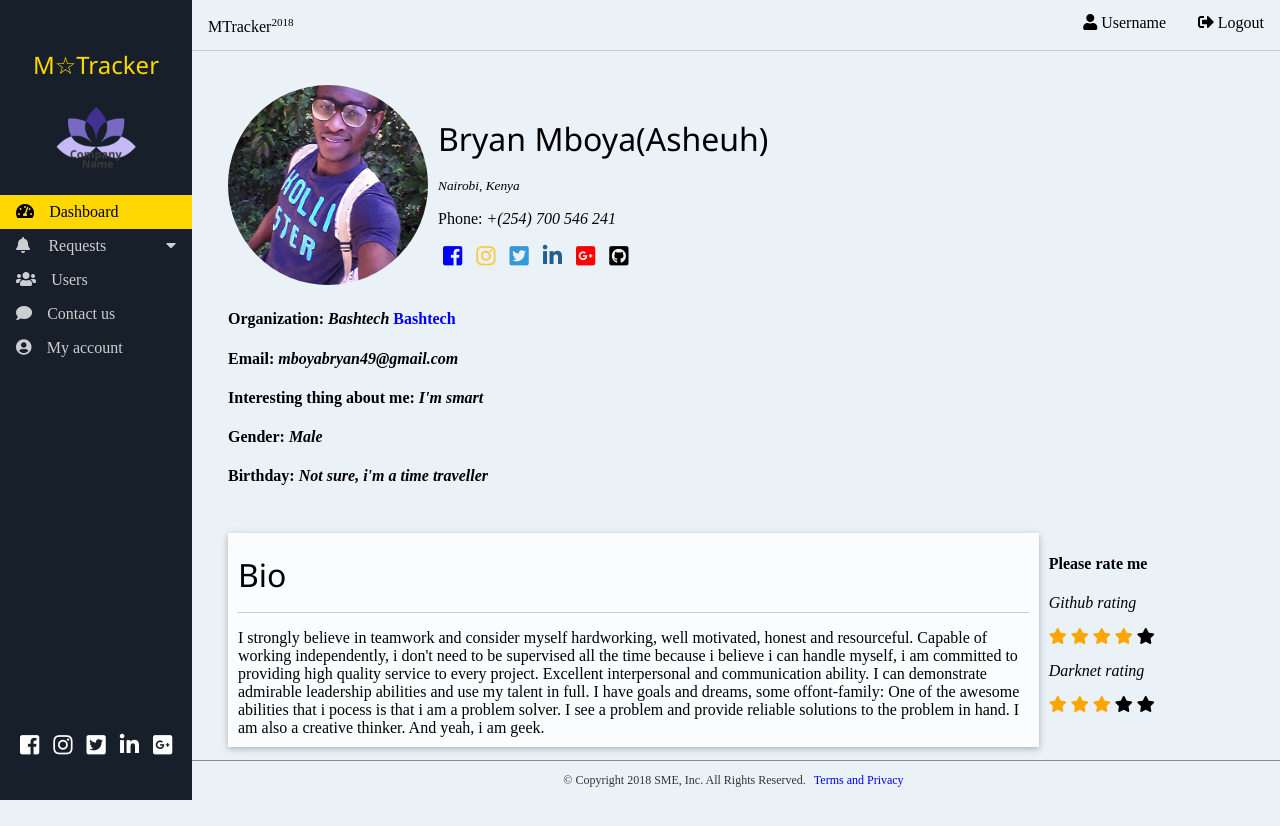
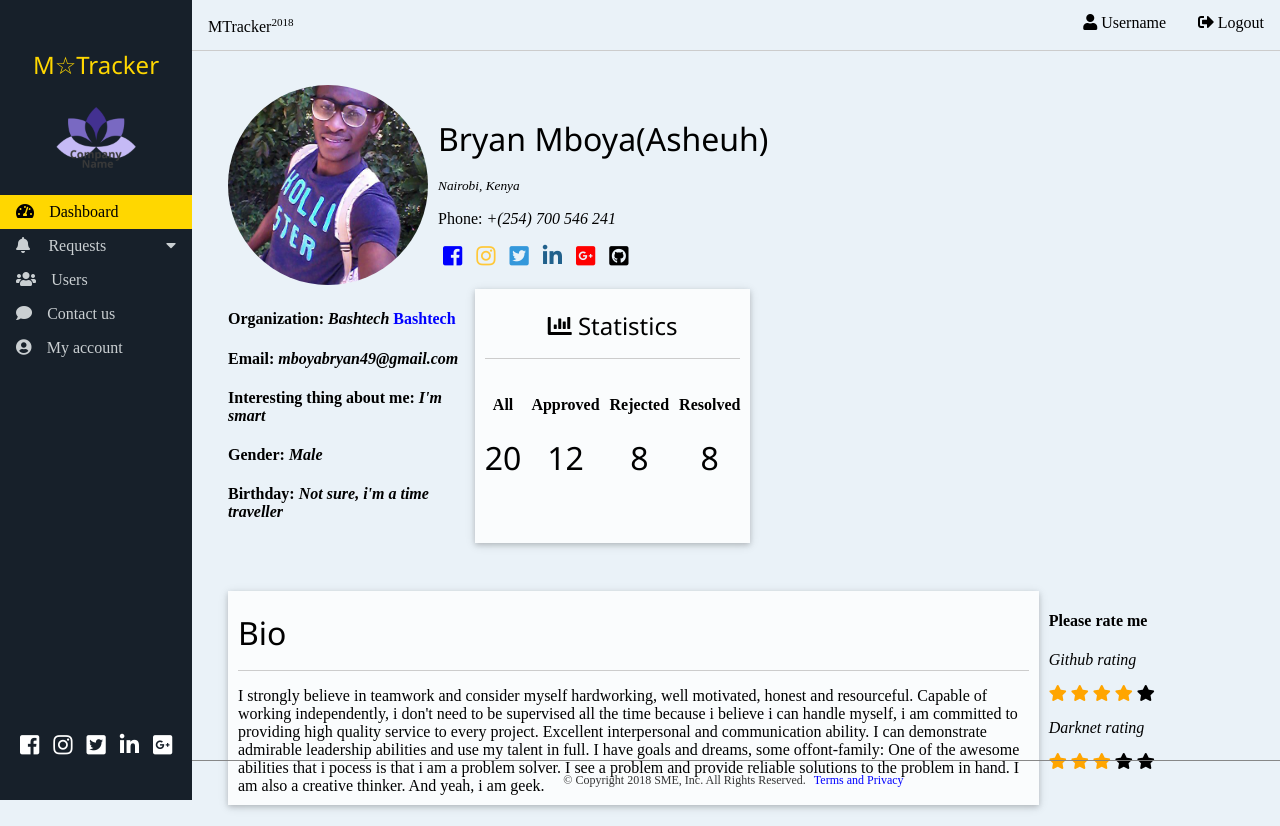
Before and after one commit to ampg99/maintenance-tracker-appp, a Python web app: template UI/templates/mains/userprofile.html in a window 1280 px wide. Before the commit the page ends 800 px from the top, so only its background shows below. Run offline with Jinja, Linux system fonts and the light colour scheme; the template is opened without the code that fills it, so the values that code supplies are empty; some libraries are stand-ins or nearby versions.

Commit message:
#157897725 add user profile

```diff
--- a/UI/templates/mains/userprofile.html
+++ b/UI/templates/mains/userprofile.html
@@ -39,13 +39,36 @@
                         </div>
                     </div>
                     <div class="my-details">
+                        <div class="grid-4">
                             <div>
                                 <h4>Organization: <i>Bashtech</i> <a style="color: blue;" href="https://asheuh.github.io">Bashtech</a></h4>
                                 <h4>Email: <i>mboyabryan49@gmail.com</i></h4>
                                 <h4>Interesting thing about me: <i>I'm smart</i></h4>
                                 <h4>Gender: <i> Male</i></h4>
-
                                 <h4>Birthday: <i>Not sure, i'm a time traveller</i></h4>
+                            </div>
+                            <div class="card" style="padding: 10px; text-align:center;">
+                                <h3><i class="fas fa-chart-bar"></i> Statistics</h3>
+                                <hr>
+                                <div class="grid-4">
+                                    <div>
+                                        <h4>All</h4>
+                                        <h1>20</h1>
+                                    </div>
+                                    <div>
+                                        <h4>Approved</h4>
+                                        <h1>12</h1>
+                                    </div>
+                                    <div>
+                                        <h4>Rejected</h4>
+                                        <h1>8</h1>
+                                    </div>
+                                    <div>
+                                        <h4>Resolved</h4>
+                                        <h1>8</h1>
+                                    </div>
+                                </div>
+                            </div>
                         </div>
                     </div>
                     <div style="margin-top: 3em;" class="grid-5">
```
Lines whose indentation alone changed are shown as unchanged.
